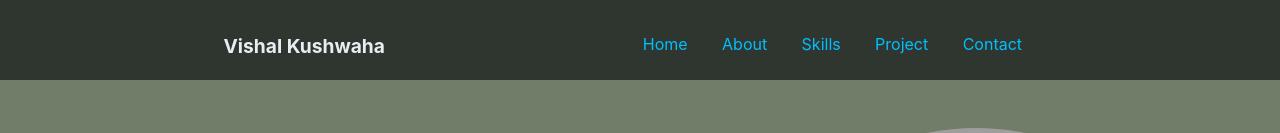
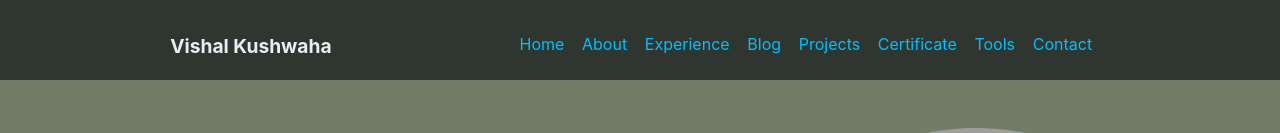
Before and after one commit to vishalkushwaha29/OIB-SIP, a plain HTML site: page Portfolio_page/index.html in a window 1280 px wide. Shown: the top 133 px of the page. Drawn offline with nearby package versions, Linux system fonts and the light colour scheme; grey boxes are pictures that could not be loaded.

Commit message:
Section Update

```diff
--- a/Portfolio_page/index.html
+++ b/Portfolio_page/index.html
@@ -24,15 +24,19 @@
       <nav>
         <span>Vishal Kushwaha</span>
         <ul>
-          <li>Home</li>
-          <li>About</li>
-          <li>Skills</li>
-          <li>Project</li>
-          <li>Contact</li>
+          <li><a href="#home">Home</a></li>
+          <li><a href="#about">About</a></li>
+          <li><a href="#experience">Experience</a></li>
+          <li><a href="#blog">Blog</a></li>
+          <li><a href="#projects">Projects</a></li>
+          <li><a href="#certificate">Certificate</a></li>
+          <li><a href="#tools">Tools</a></li>
+          <li><a href="#contact">Contact</a></li>
         </ul>
       </nav>
     </header>
-    <section class="section1">
+    <!-- Section 1 -->
+    <section class="section1" id="home">
       <div class="introduction-div">
         <p class="hi">Hi,</p>
         <h1>My Name is Vishal Kushwaha</h1>
@@ -50,7 +54,8 @@
       </div>
       <div class="MyPhoto"></div>
     </section>
-    <section class="section2">
+    <!-- Section 2 -->
+    <section class="section2" id="about">
       <h1>About Me</h1>
       <div class="about-big-div">
         <div class="about-div">
@@ -99,7 +104,8 @@
               </div>
 </div>
     </section>
-    <section class="section3">
+    <!-- Section 3 -->
+    <section class="section3" id="experience">
         <h1>Experience</h1>
         <div class="exp-big-div">
             <div class="headline-div">
@@ -160,7 +166,8 @@
             </div>
         </div>
     </section>
-    <section class="section4">
+    <!-- section 4 -->
+    <section class="section4" id="blog">
         <h1>Blog</h1>
         <div class="big-blog-div">
             <div class="blog-div">
@@ -212,7 +219,8 @@
         </div>
         </div>
     </section>
-    <section class="section5">
+    <!-- Section 5 -->
+    <section class="section5" id="projects">
         <h1>Projects</h1>
         <!-- first Project -->
         <div class="project-container">
@@ -270,7 +278,8 @@
             </div>
         </div>
     </section>
-    <section class="section6">
+    <!-- section 6 -->
+    <section class="section6" id="certificate">
         <h1>Certificate</h1>
         <div class="row row-cols-1 mt-3 row-cols-md-2 g-4">
           <div class="col">
@@ -323,7 +332,8 @@
           </div>
         </div>
     </section>
-    <section class="section7">
+    <!-- Section 7 -->
+    <section class="section7" id="tools">
         <h1>Tech Stack & Tools</h1>
          <div class="exp-big-div">
             <div class="headline-div">
@@ -374,7 +384,8 @@
             </div>
         </div>
     </section>
-    <section class="section8">
+    <!-- section 8 -->
+    <section class="section8" id="contact">
         <h1>Contact Me</h1>
         <div class="contact-big-div">
             <div class="address-big-div">
--- a/Portfolio_page/style.css
+++ b/Portfolio_page/style.css
@@ -21,10 +21,14 @@ nav span{
     color: #E6EDF3 ;
 }
 nav ul{
-    width: 30rem;
+    width: 40rem;
     display: flex;
     list-style: none;
     justify-content: space-evenly;
+}
+nav ul li a{
+    text-decoration: none;
+    color: #00BFFF;
 }
 nav ul li {
     color: #00BFFF ;
```
